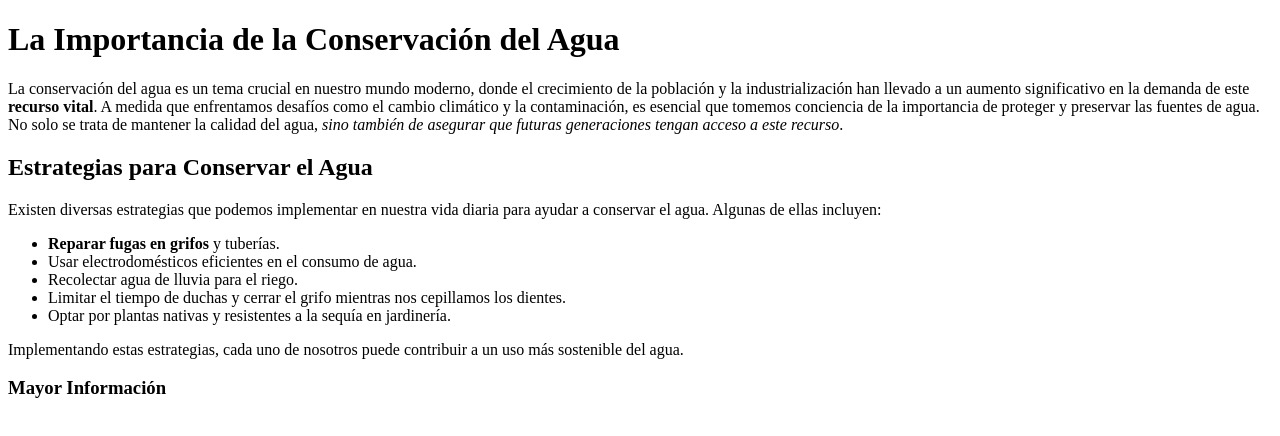
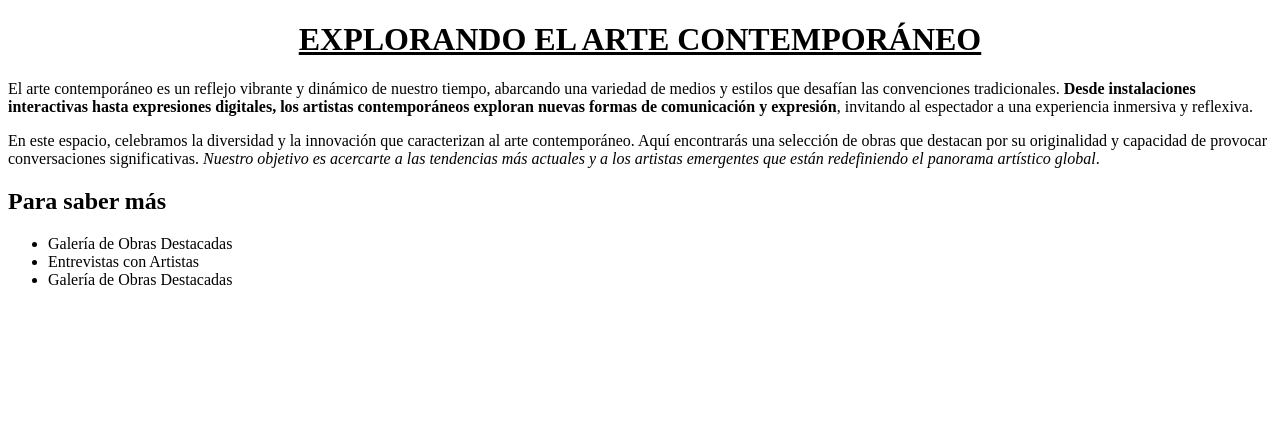
Before and after one commit to luthor1970/proyecto1308, a plain HTML site: page index.html in a window 1280 px wide. Drawn offline with Linux system fonts and the light colour scheme.

Commit message:
Add files via upload

```diff
--- /dev/null
+++ b/css/estilos.css
@@ -0,0 +1,5 @@
+h1{
+    text-decoration: underline;
+    text-align: center;
+   text-transform: uppercase;
+}
--- a/index.html
+++ b/index.html
@@ -3,27 +3,25 @@
 <head>
     <meta charset="UTF-8">
     <meta name="viewport" content="width=device-width, initial-scale=1.0">
-    <title>Conservación del Agua</title>
+    <title>Explorando el Arte Contemporáneo</title>
+
+    <link rel="stylesheet" href="css/estilos.css">
+
 </head>
 <body>
 
-<h1>La Importancia de la Conservación del Agua</h1>
+<h1>Explorando el Arte Contemporáneo</h1>
 
-    <p>La conservación del agua es un tema crucial en nuestro mundo moderno, donde el crecimiento de la población y la industrialización han llevado a un aumento significativo en la demanda de este <strong>recurso vital</strong>. A medida que enfrentamos desafíos como el cambio climático y la contaminación, es esencial que tomemos conciencia de la importancia de proteger y preservar las fuentes de agua. No solo se trata de mantener la calidad del agua, <em>sino también de asegurar que futuras generaciones tengan acceso a este recurso</em>.</p>
+    <p>El arte contemporáneo es un reflejo vibrante y dinámico de nuestro tiempo, abarcando una variedad de medios y estilos que desafían las convenciones tradicionales. <strong>Desde instalaciones interactivas hasta expresiones digitales, los artistas contemporáneos exploran nuevas formas de comunicación y expresión</strong>, invitando al espectador a una experiencia inmersiva y reflexiva.</p>
 
-<h2>Estrategias para Conservar el Agua</h2>
-    <p>Existen diversas estrategias que podemos implementar en nuestra vida diaria para ayudar a conservar el agua. Algunas de ellas incluyen:</p>
+    <p>En este espacio, celebramos la diversidad y la innovación que caracterizan al arte contemporáneo. Aquí encontrarás una selección de obras que destacan por su originalidad y capacidad de provocar conversaciones significativas. <em>Nuestro objetivo es acercarte a las tendencias más actuales y a los artistas emergentes que están redefiniendo el panorama artístico global</em>.</p>
 
+<h2>Para saber más</h2>
     <ul>
-        <li><strong>Reparar fugas en grifos</strong> y tuberías.</li>
-        <li>Usar electrodomésticos eficientes en el consumo de agua.</li>
-        <li>Recolectar agua de lluvia para el riego.</li>
-        <li>Limitar el tiempo de duchas y cerrar el grifo mientras nos cepillamos los dientes.</li>
-        <li>Optar por plantas nativas y resistentes a la sequía en jardinería.</li>
+        <li>Galería de Obras Destacadas</li>
+        <li>Entrevistas con Artistas</li>
+        <li>Galería de Obras Destacadas</li>
     </ul>
-    <p>Implementando estas estrategias, cada uno de nosotros puede contribuir a un uso más sostenible del agua.</p>
-
-<h3>Mayor Información</h3>
 
 </body>
 </html>
```
